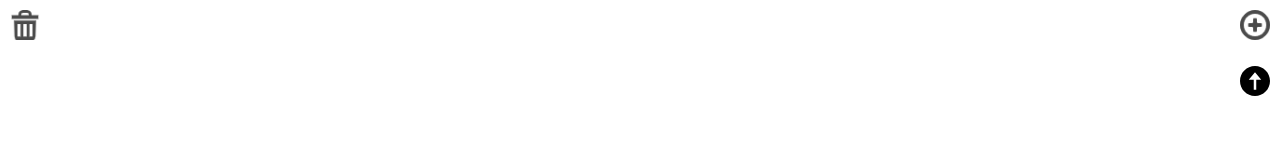
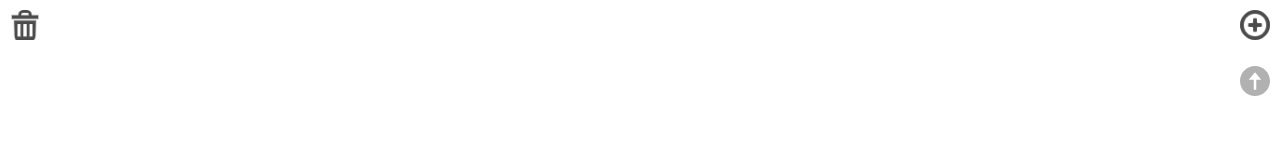
Before and after one commit to fuminaInoue/shopping-memo, a React (Create React App) app: page / in a window 1280 px wide. Shown: the top 160 px of the page. Built offline with nearby package versions, Linux system fonts and the light colour scheme.

Commit message:
文字を入力していない場合に保存ボタンをdisabled

```diff
--- a/src/components/molecules/InputField.tsx
+++ b/src/components/molecules/InputField.tsx
@@ -35,10 +35,10 @@ export const InputField: React.FC<Props> = ({
         value={newList}
       />
       <img
-        css={arrowStyle}
+        css={newList ? arrowStyle : disabledArrowStyle}
         src={arrow}
         alt="上矢印"
-        onClick={() => saveList(newList)}
+        onClick={newList ? () => saveList(newList) : undefined}
       />
     </div>
   )
@@ -65,3 +65,7 @@ const arrowStyle = css({
   width: 30,
   height: 30,
 })
+
+const disabledArrowStyle = css(arrowStyle, {
+  opacity: 0.3,
+})
--- a/src/components/molecules/List.tsx
+++ b/src/components/molecules/List.tsx
@@ -37,7 +37,7 @@ export const List: React.FC<Props> = ({
               css={checkStyle}
               type="checkbox"
               checked={v.isChecked}
-              onClick={() => onClickCheckBox(i)}
+              onChange={() => onClickCheckBox(i)}
             />
           </div>
         )
```
